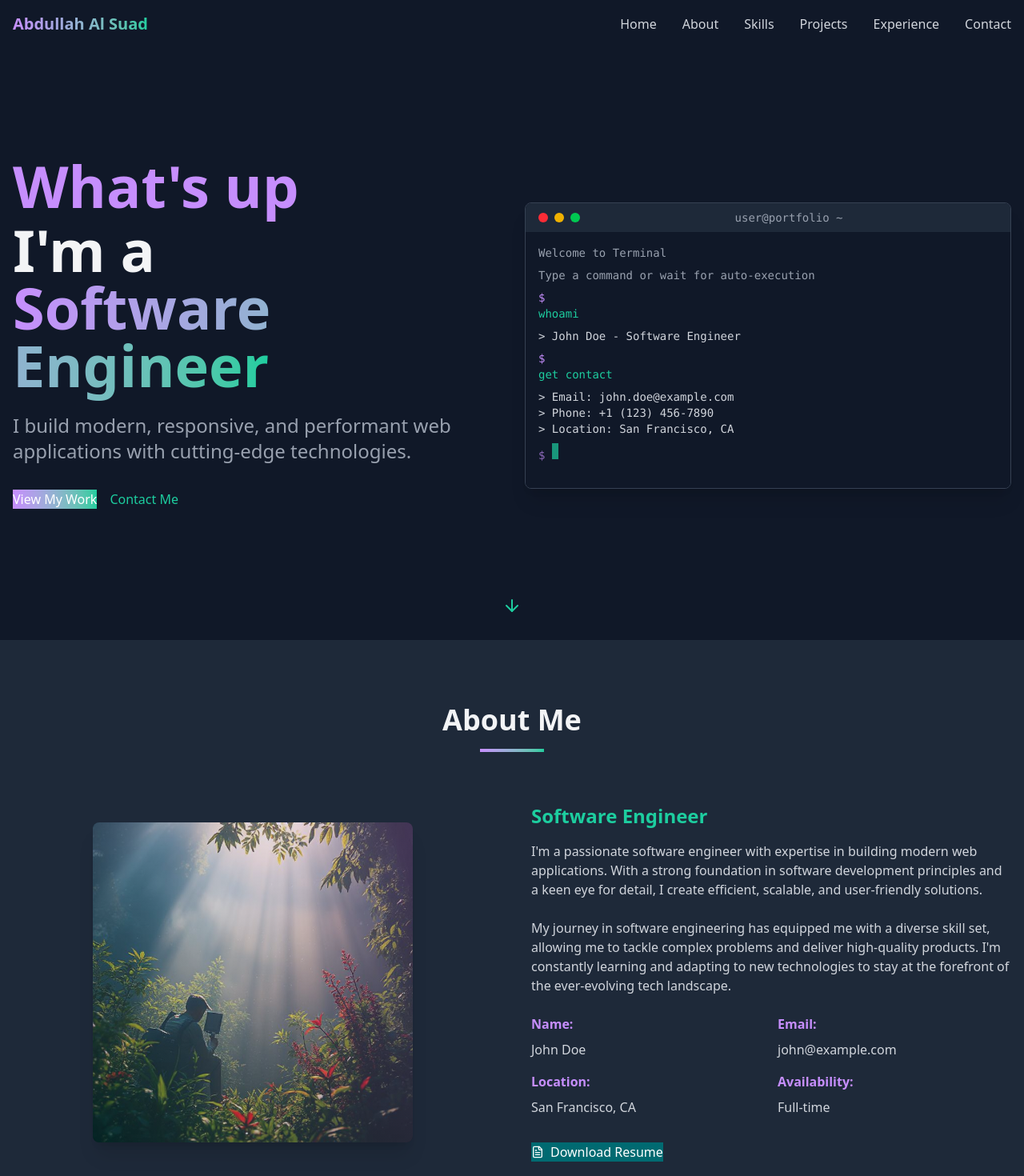
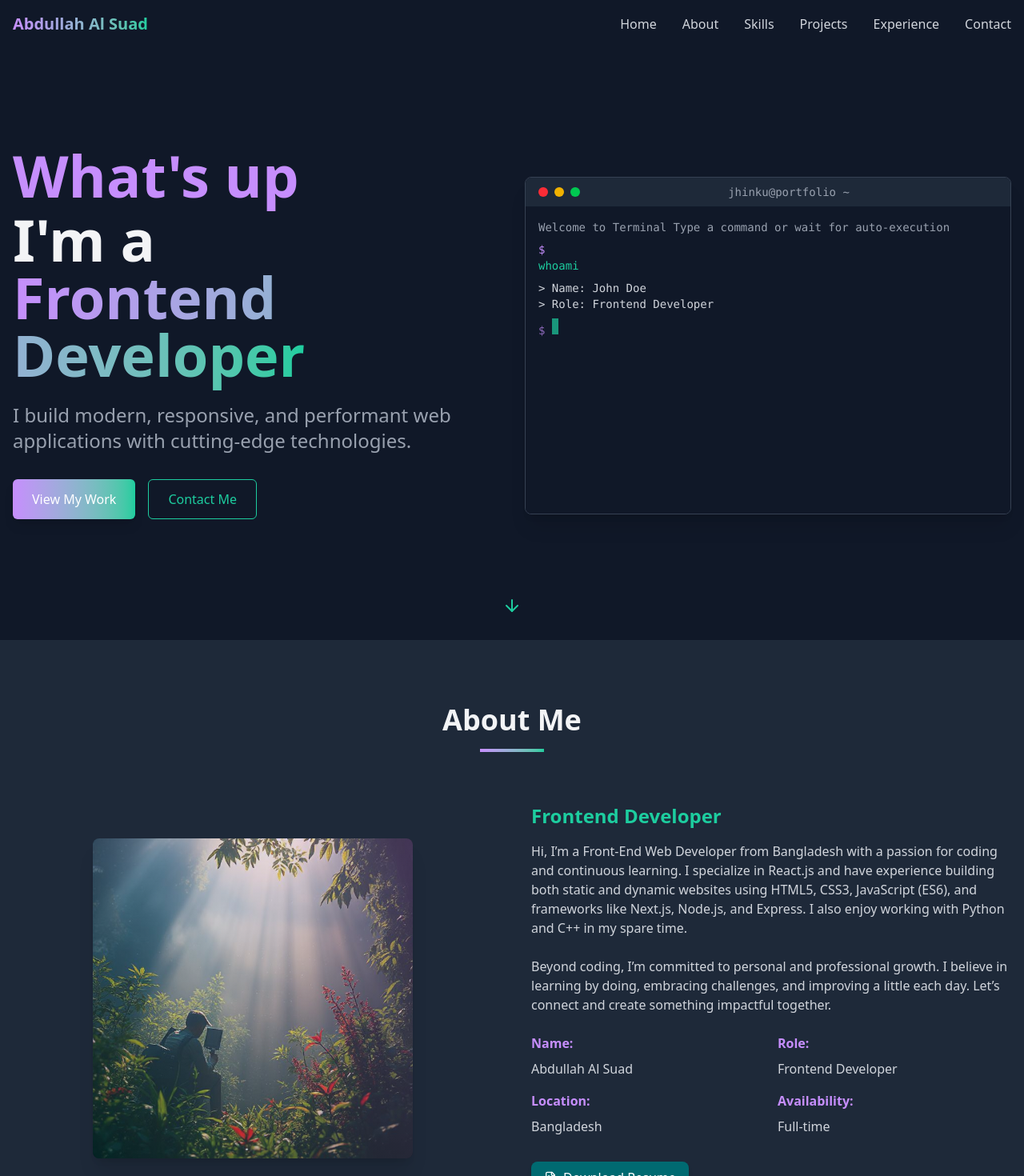
Before and after one commit to abdullahalsuad/portfolio-frontend, a React (Vite) app: page / in a window 1280 px wide. Shown: the top 1470 px of the page at 80% size. Built offline with nearby package versions, Linux system fonts and the light colour scheme.

Commit message:
feat: update personal branding and improve component functionality across the portfolio

```diff
--- a/src/components/Education.jsx
+++ b/src/components/Education.jsx
@@ -1,3 +1,4 @@
+// eslint-disable-next-line no-unused-vars
 import { motion } from "framer-motion";
 import { Briefcase, Calendar, MapPin } from "lucide-react";
 
--- a/src/components/Experience.jsx
+++ b/src/components/Experience.jsx
@@ -5,7 +5,7 @@ const Experience = () => {
   const experiences = [
     {
       id: 1,
-      role: "Senior Software Engineer",
+      role: "Senior Frontend Developer",
       company: "Tech Innovations Inc.",
       duration: "2021 - Present",
       location: "San Francisco, CA",
--- a/src/components/Terminal.jsx
+++ b/src/components/Terminal.jsx
@@ -1,4 +1,5 @@
 import { useState, useEffect, useRef } from "react";
+// eslint-disable-next-line no-unused-vars
 import { motion } from "framer-motion";
 
 /**
@@ -11,105 +12,141 @@ export default function Terminal() {
 
   // State for terminal lines
   const [lines, setLines] = useState([]);
+  // State to hold the text currently being typed (for the animation)
+  const [currentTypingText, setCurrentTypingText] = useState("");
+  // State to track if typing animation is active
+  const [isTyping, setIsTyping] = useState(false);
 
-  // Personal information to display
+  // Personal information to display (simplified)
   const personalInfo = {
     name: "John Doe",
-    email: "john.doe@example.com",
-    phone: "+1 (123) 456-7890",
-    location: "San Francisco, CA",
-    hobbies: ["Coding", "Reading", "Hiking", "Photography", "Gaming"],
-    github: "github.com/johndoe",
-    linkedin: "linkedin.com/in/johndoe",
+    role: "Frontend Developer",
+    techSkills: ["JavaScript", "React", "HTML", "CSS", "Tailwind CSS", "Git"],
   };
 
   // Commands to execute
   const commands = [
     { command: "whoami", delay: 500 },
-    { command: "get contact", delay: 2000 },
-    { command: "list hobbies", delay: 3500 },
-    { command: "get social", delay: 5000 },
+    { command: "skills", delay: 2000 },
   ];
 
   // Function to process commands and generate responses
   const processCommand = (cmd) => {
     switch (cmd) {
       case "whoami":
-        return `> ${personalInfo.name} - Software Engineer`;
-      case "get contact":
-        return `> Email: ${personalInfo.email}\n> Phone: ${personalInfo.phone}\n> Location: ${personalInfo.location}`;
-      case "list hobbies":
-        return `> Hobbies:\n${personalInfo.hobbies
-          .map((hobby) => `  - ${hobby}`)
+        return `> Name: ${personalInfo.name}\n> Role: ${personalInfo.role}`;
+      case "skills":
+        return `> Tech Skills:\n${personalInfo.techSkills
+          .map((skill) => `  - ${skill}`)
           .join("\n")}`;
-      case "get social":
-        return `> GitHub: ${personalInfo.github}\n> LinkedIn: ${personalInfo.linkedin}`;
       default:
         return `> Command not found: ${cmd}`;
     }
   };
 
-  // Effect to simulate typing commands and responses
+  // Function to simulate typing effect
+  const typeText = async (text, type) => {
+    setIsTyping(true);
+    let typed = "";
+    for (let i = 0; i < text.length; i++) {
+      typed += text[i];
+      // Split the text by newline to handle multiline responses
+      const parts = typed.split("\n");
+      setCurrentTypingText(parts); // Update state with characters for current line
+      await new Promise((resolve) => setTimeout(resolve, 30)); // Typing speed
+    }
+    // Add the fully typed line(s) to the main lines state
+    setLines((prev) => [...prev, { id: Date.now(), text: text, type: type }]);
+    setCurrentTypingText(""); // Clear typing text for the next line
+    setIsTyping(false);
+  };
+
+  // Effect to simulate typing commands and responses continuously
   useEffect(() => {
     let mounted = true;
+    let timeoutId; // To store the timeout ID for cleanup
 
     const executeCommands = async () => {
+      while (mounted) {
+        // Clear any residual typing text before starting a new cycle
+        setCurrentTypingText("");
+        setIsTyping(false);
+
         // Initial welcome message
         if (mounted) {
-        setLines([
-          { id: 0, text: "Welcome to Terminal", type: "system" },
-          {
-            id: 1,
-            text: "Type a command or wait for auto-execution",
-            type: "system",
-          },
-        ]);
+          await new Promise((resolve) => {
+            timeoutId = setTimeout(async () => {
+              const welcomeMessage =
+                "Welcome to Terminal Type a command or wait for auto-execution";
+              await typeText(welcomeMessage, "system");
+              resolve();
+            }, 500); // Small delay before welcome message appears
+          });
         }
 
         // Execute each command with delay
         for (let i = 0; i < commands.length; i++) {
           if (!mounted) break;
 
-        // Wait for the specified delay
-        await new Promise((resolve) => setTimeout(resolve, commands[i].delay));
+          // Wait for the specified delay before showing the command
+          await new Promise((resolve) => {
+            timeoutId = setTimeout(resolve, commands[i].delay);
+          });
 
           if (!mounted) break;
 
-        // Add the command to the terminal
-        const commandId = Date.now();
-        setLines((prev) => [
-          ...prev,
-          { id: commandId, text: commands[i].command, type: "command" },
-        ]);
+          // Type the command itself
+          await typeText(commands[i].command, "command");
 
-        // Small delay to simulate processing
-        await new Promise((resolve) => setTimeout(resolve, 300));
+          // Small delay to simulate processing before response
+          await new Promise((resolve) => {
+            timeoutId = setTimeout(resolve, 300);
+          });
 
           if (!mounted) break;
 
-        // Add the response to the terminal
-        const responseId = Date.now() + 1;
+          // Type the response
           const response = processCommand(commands[i].command);
-        setLines((prev) => [
-          ...prev,
-          { id: responseId, text: response, type: "response" },
-        ]);
+          await typeText(response, "response");
+        }
+
+        // Wait a bit after all commands are done before starting the clear animation
+        await new Promise((resolve) => {
+          timeoutId = setTimeout(resolve, 1500); // Wait for 1.5 seconds after the last response
+        });
+
+        if (!mounted) break;
+
+        // Animate clearing lines from bottom upwards
+        const currentTotalLines = lines.length; // Capture current length of lines
+        for (let i = currentTotalLines - 1; i >= 0; i--) {
+          if (!mounted) break;
+          setLines((prev) => prev.slice(0, i)); // Remove the last line visually
+          await new Promise((resolve) => {
+            timeoutId = setTimeout(resolve, 70); // Slightly increased delay for smoother clearing
+          });
+        }
+
+        // Ensure all lines are completely removed before the next cycle starts
+        setLines([]);
+        // The loop will immediately restart from the welcome message after this
       }
     };
 
     executeCommands();
 
     return () => {
-      mounted = false;
+      mounted = false; // Set mounted to false to stop the loop
+      clearTimeout(timeoutId); // Clear any pending timeouts on component unmount
     };
-  }, []);
+  }, []); // Empty dependency array means this effect runs once on mount
 
   // Effect to auto-scroll to bottom of terminal
   useEffect(() => {
     if (terminalRef.current) {
       terminalRef.current.scrollTop = terminalRef.current.scrollHeight;
     }
-  }, [lines]);
+  }, [lines, currentTypingText]); // Auto-scroll when lines or typing text changes
 
   return (
     <motion.div
@@ -126,14 +163,14 @@ export default function Terminal() {
           <div className="w-3 h-3 rounded-full bg-green-500"></div>
         </div>
         <div className="mx-auto text-sm text-gray-400 font-mono">
-          user@portfolio ~
+          jhinku@portfolio ~
         </div>
       </div>
 
       {/* Terminal Body */}
       <div
         ref={terminalRef}
-        className="bg-gray-900 p-4 font-mono text-sm h-80 overflow-y-auto"
+        className="bg-gray-900 p-4 font-mono text-sm h-96 overflow-y-auto"
       >
         {lines.map((line) => (
           <div
@@ -159,6 +196,36 @@ export default function Terminal() {
             ))}
           </div>
         ))}
+        {/* Render the currently typing text */}
+        {isTyping && currentTypingText && (
+          <div
+            className={`mb-2 ${
+              currentTypingText[0].startsWith("Welcome") ? "text-gray-400" : ""
+            }`}
+          >
+            {/* Conditional rendering for '$' prompt only for commands, not system/response */}
+            {currentTypingText[0].startsWith(">") ||
+            currentTypingText[0].startsWith("Welcome") ? (
+              ""
+            ) : (
+              <span className="text-[#C68EFD]">$ </span>
+            )}
+            {currentTypingText.map((text, i) => (
+              <div
+                key={`typing-${i}`}
+                className={`${
+                  text.startsWith(">") || text.startsWith("Welcome")
+                    ? "text-gray-300" // Response or system text color
+                    : "text-[#1DCD9F]" // Command text color
+                }`}
+              >
+                {text}
+              </div>
+            ))}
+          </div>
+        )}
+
+        {/* Always active blinking cursor/typing animation */}
         <div className="animate-pulse">
           <span className="text-[#C68EFD]">$ </span>
           <span className="w-2 h-5 bg-[#1DCD9F] inline-block"></span>
--- a/src/pages/About.jsx
+++ b/src/pages/About.jsx
@@ -1,3 +1,4 @@
+// eslint-disable-next-line no-unused-vars
 import { motion } from "framer-motion";
 import AboutImg from "../assets/img.jpeg";
 
@@ -49,35 +50,36 @@ export default function About() {
             transition={{ duration: 0.5 }}
           >
             <h3 className="text-2xl font-bold mb-4 text-[#1DCD9F]">
-              Software Engineer
+              Frontend Developer
             </h3>
             <p className="text-gray-300 mb-6">
-              I'm a passionate software engineer with expertise in building
-              modern web applications. With a strong foundation in software
-              development principles and a keen eye for detail, I create
-              efficient, scalable, and user-friendly solutions.
+              Hi, I’m a Front-End Web Developer from Bangladesh with a passion
+              for coding and continuous learning. I specialize in React.js and
+              have experience building both static and dynamic websites using
+              HTML5, CSS3, JavaScript (ES6), and frameworks like Next.js,
+              Node.js, and Express. I also enjoy working with Python and C++ in
+              my spare time.
             </p>
             <p className="text-gray-300 mb-6">
-              My journey in software engineering has equipped me with a diverse
-              skill set, allowing me to tackle complex problems and deliver
-              high-quality products. I'm constantly learning and adapting to new
-              technologies to stay at the forefront of the ever-evolving tech
-              landscape.
+              Beyond coding, I’m committed to personal and professional growth.
+              I believe in learning by doing, embracing challenges, and
+              improving a little each day. Let’s connect and create something
+              impactful together.
             </p>
 
             {/* Personal Info Grid */}
             <div className="grid grid-cols-2 gap-4 mb-8">
               <div>
                 <h4 className="font-semibold mb-2 text-[#C68EFD]">Name:</h4>
-                <p className="text-gray-300">John Doe</p>
+                <p className="text-gray-300">Abdullah Al Suad</p>
               </div>
               <div>
-                <h4 className="font-semibold mb-2 text-[#C68EFD]">Email:</h4>
-                <p className="text-gray-300">john@example.com</p>
+                <h4 className="font-semibold mb-2 text-[#C68EFD]">Role:</h4>
+                <p className="text-gray-300">Frontend Developer</p>
               </div>
               <div>
                 <h4 className="font-semibold mb-2 text-[#C68EFD]">Location:</h4>
-                <p className="text-gray-300">San Francisco, CA</p>
+                <p className="text-gray-300">Bangladesh</p>
               </div>
               <div>
                 <h4 className="font-semibold mb-2 text-[#C68EFD]">
@@ -88,7 +90,7 @@ export default function About() {
             </div>
 
             {/* Resume Button */}
-            <button className="flex items-center gap-2 bg-[#006A71] hover:bg-[#169976] text-white">
+            <button className="flex items-center gap-2 px-4 py-2 bg-[#006A71] hover:bg-[#169976] text-white rounded-lg shadow-md transition-all duration-300 transform hover:scale-105 hover:shadow-lg cursor-pointer">
               <FileText className="w-4 h-4" />
               Download Resume
             </button>
--- a/src/pages/Experience.jsx
+++ b/src/pages/Experience.jsx
@@ -1,3 +1,4 @@
+// eslint-disable-next-line no-unused-vars
 import { motion } from "framer-motion";
 
 import Education from "../components/Education";
@@ -7,7 +8,6 @@ import Education from "../components/Education";
  * Displays work history and education in a timeline format
  */
 export default function Experience() {
-
   return (
     <section id="experience" className="py-20 bg-gray-900">
       <div className="container mx-auto px-4">
--- a/src/pages/Header.jsx
+++ b/src/pages/Header.jsx
@@ -1,4 +1,5 @@
 import { useState, useEffect } from "react";
+// eslint-disable-next-line no-unused-vars
 import { motion } from "framer-motion";
 import { Menu, X } from "lucide-react";
 
@@ -30,6 +31,16 @@ export default function Header() {
     return () => window.removeEventListener("scroll", handleScroll);
   }, []);
 
+  const handleSmoothScroll = (e, href) => {
+    e.preventDefault(); // Prevent default anchor link behavior
+    const targetId = href.substring(1); // Remove the '#'
+    const targetElement = document.getElementById(targetId);
+    if (targetElement) {
+      targetElement.scrollIntoView({ behavior: "smooth" });
+    }
+    setMobileMenuOpen(false); // Close mobile menu after clicking
+  };
+
   return (
     <motion.header
       className={`fixed top-0 left-0 right-0 z-40 transition-all duration-300 ${
@@ -49,7 +60,9 @@ export default function Header() {
             whileHover={{ scale: 1.05 }}
             transition={{ type: "spring", stiffness: 400, damping: 10 }}
           >
-            <a href="#home">Abdullah Al Suad</a>
+            <a href="#home" onClick={(e) => handleSmoothScroll(e, "#home")}>
+              Abdullah Al Suad
+            </a>
           </motion.div>
 
           {/* Desktop Navigation */}
@@ -62,6 +75,7 @@ export default function Header() {
               >
                 <a
                   href={item.href}
+                  onClick={(e) => handleSmoothScroll(e, item.href)}
                   className="text-gray-300 hover:text-[#C68EFD] transition-colors"
                 >
                   {item.name}
@@ -97,7 +111,7 @@ export default function Header() {
                 key={item.name}
                 href={item.href}
                 className="text-gray-300 hover:text-[#C68EFD] transition-colors py-2"
-                onClick={() => setMobileMenuOpen(false)}
+                onClick={(e) => handleSmoothScroll(e, item.href)}
               >
                 {item.name}
               </a>
--- a/src/pages/Hero.jsx
+++ b/src/pages/Hero.jsx
@@ -1,4 +1,5 @@
 import { useState, useEffect } from "react";
+// eslint-disable-next-line no-unused-vars
 import { motion } from "framer-motion";
 import { ArrowDown } from "lucide-react";
 import Terminal from "../components/Terminal";
@@ -11,13 +12,13 @@ export default function Hero() {
   // Array of greetings in different languages
   const greetings = [
     "Hello",
-    "Hi there",
-    "What's up",
     "こんにちは", // Japanese
     "Hola", // Spanish
+    "What's up",
+    "안녕하세요", // Korean
+    "Hi there",
     "Bonjour", // French
     "Ciao", // Italian
-    "안녕하세요", // Korean
   ];
 
   // State to track current greeting
@@ -27,7 +28,7 @@ export default function Hero() {
   useEffect(() => {
     const interval = setInterval(() => {
       setGreetingIndex((prevIndex) => (prevIndex + 1) % greetings.length);
-    }, 3000);
+    }, 2000);
 
     return () => clearInterval(interval);
   }, []);
@@ -64,7 +65,7 @@ export default function Hero() {
               </motion.span>
               <span className="block mt-2">I'm a </span>
               <span className="bg-gradient-to-r from-[#C68EFD] to-[#1DCD9F] bg-clip-text text-transparent">
-                Software Engineer
+                Frontend Developer
               </span>
             </motion.h1>
 
@@ -87,25 +88,23 @@ export default function Hero() {
               transition={{ duration: 0.5, delay: 0.4 }}
             >
               <button
-                size="lg"
-                className="bg-gradient-to-r from-[#C68EFD] to-[#1DCD9F] hover:from-[#b57fec] hover:to-[#19b88e] text-white"
                 onClick={() =>
                   document
                     .getElementById("projects")
                     ?.scrollIntoView({ behavior: "smooth" })
                 }
+                className="inline-flex items-center justify-center px-6 py-3 rounded-md text-white bg-gradient-to-r from-[#C68EFD] to-[#1DCD9F] hover:from-[#b57fec] hover:to-[#19b88e] shadow-lg hover:shadow-xl transition-all duration-300 ease-in-out cursor-pointer"
               >
                 View My Work
               </button>
+
               <button
-                size="lg"
-                variant="outline"
-                className="border-[#006A71] text-[#1DCD9F] hover:bg-[#006A71]/20"
                 onClick={() =>
                   document
                     .getElementById("contact")
                     ?.scrollIntoView({ behavior: "smooth" })
                 }
+                className="inline-flex items-center justify-center px-6 py-3 rounded-md border border-[#1DCD9F] text-[#1DCD9F] hover:bg-[#1DCD9F]/10 hover:shadow-md transition-all duration-300 ease-in-out cursor-pointer"
               >
                 Contact Me
               </button>
--- a/src/pages/Skills.jsx
+++ b/src/pages/Skills.jsx
@@ -1,3 +1,4 @@
+// eslint-disable-next-line no-unused-vars
 import { motion } from "framer-motion";
 import {
   Database,
@@ -31,12 +32,12 @@ export default function Skills() {
     {
       category: "Backend",
       icon: <Server className="w-6 h-6 text-[#C68EFD]" />,
-      items: ["Node.js", "Express", "Python", "Django", "RESTful APIs"],
+      items: ["Node.js", "Express", "Python"],
     },
     {
       category: "Database",
       icon: <Database className="w-6 h-6 text-[#C68EFD]" />,
-      items: ["MongoDB", "PostgreSQL", "MySQL", "Firebase", "Redis"],
+      items: ["MongoDB", "Firebase"],
     },
     // {
     //   category: "Mobile",
```
Also changed, not shown: src/pages/Projects.jsx (+9 -14 lines). Lines whose indentation alone changed are shown as unchanged.
